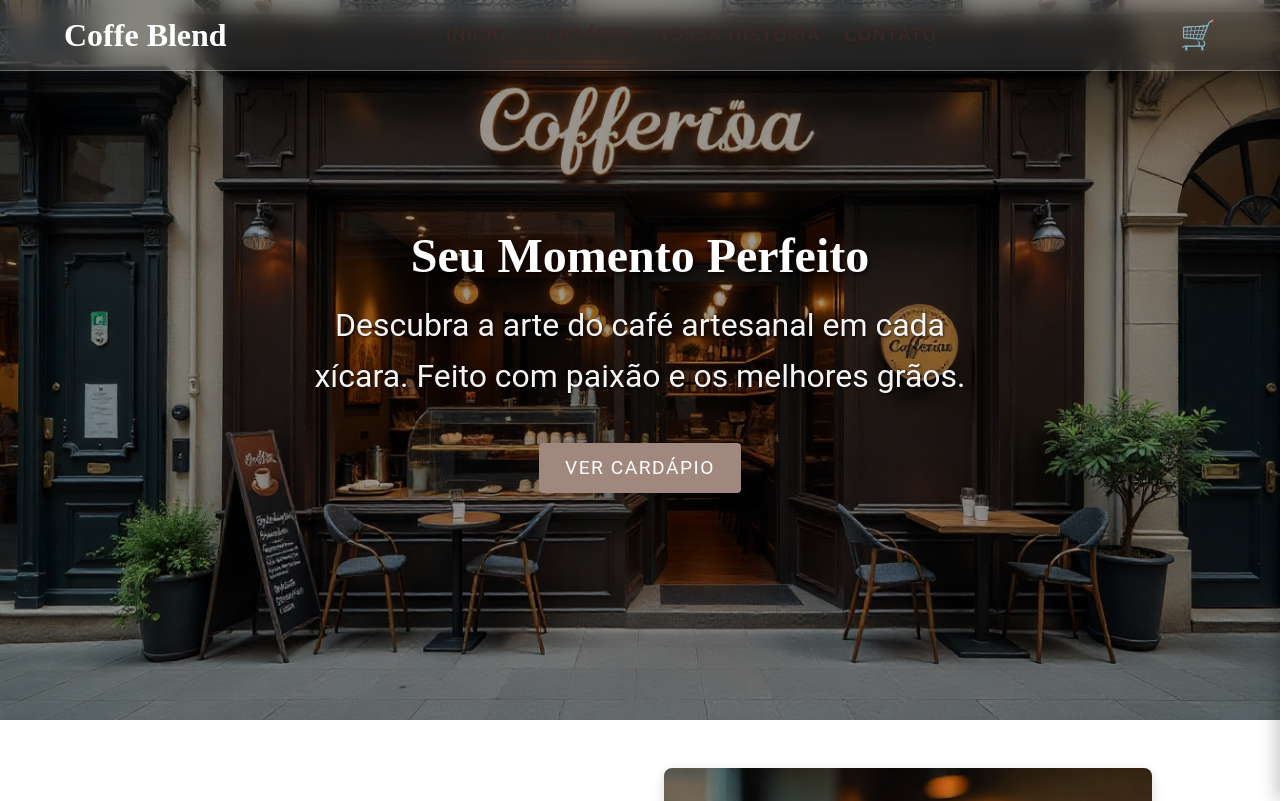
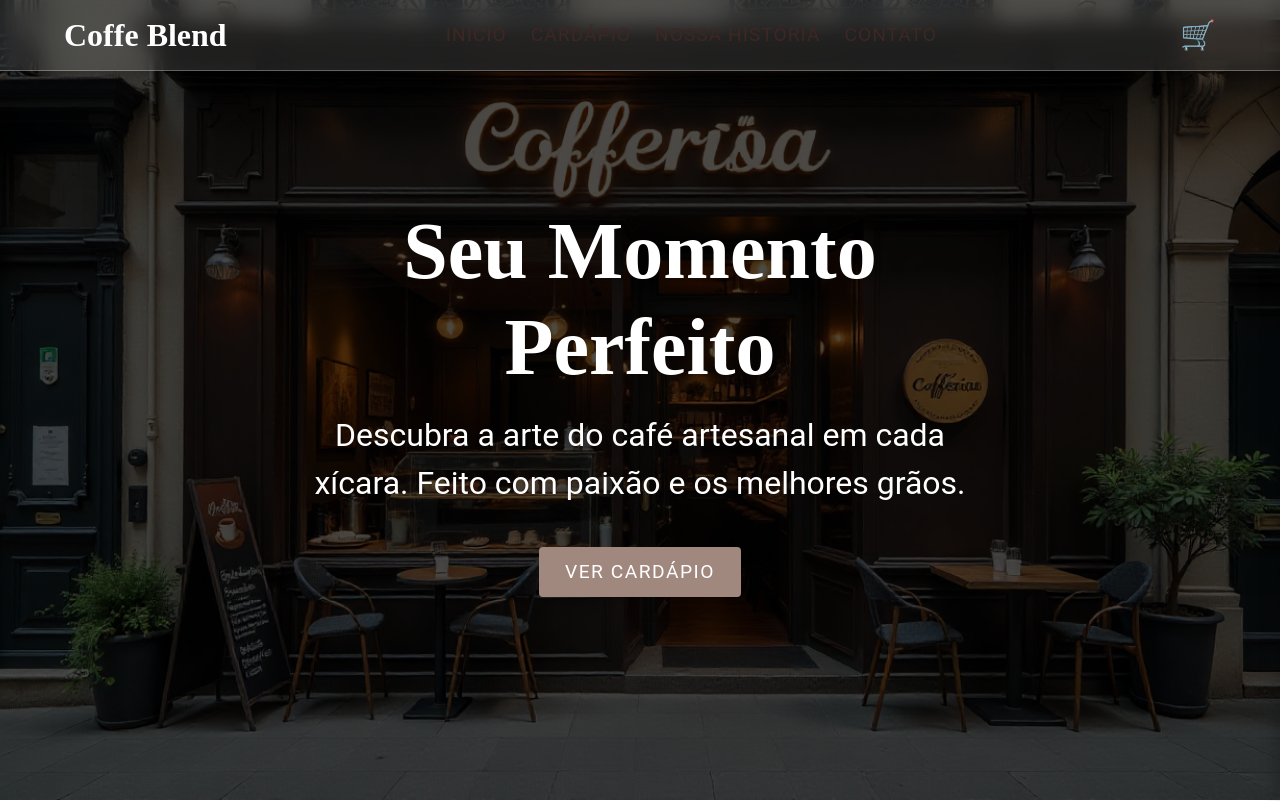
Before and after one commit to PatricAugusto/Free-Template-Cafeteria-v1, a React (Vite) app: page / in a window 1280 px wide. Shown: the top 801 px of the page. Built offline with nearby package versions, Linux system fonts and the light colour scheme.

Commit message:
style(hero): Adiciona overlay escuro no HeroSection para maximizar o contraste e a legibilidade do texto principal

```diff
--- a/src/components/HeroSection/HeroSection.styles.js
+++ b/src/components/HeroSection/HeroSection.styles.js
@@ -2,15 +2,17 @@ import styled from 'styled-components';
 import HeroBackground from '../../assets/hero-bg.jpeg';
 
 export const HeroContainer = styled.section`
-  background: url(${HeroBackground}) no-repeat center center/cover;
-  height: 90vh;
-  width: 100%;
+  position: relative;
+  height: 100vh;
+  display: flex;
+  align-items: center;
+  justify-content: center;
+  text-align: center;
 
-  display: flex;
-  justify-content: center;
-  align-items: center;
+  background-image: url(${HeroBackground});
+  background-size: cover;
+  background-position: center;
 
-  position: relative;
   &::before {
     content: '';
     position: absolute;
@@ -18,40 +20,43 @@ export const HeroContainer = styled.section`
     left: 0;
     right: 0;
     bottom: 0;
-    background-color: rgba(0, 0, 0, 0.4);
+    background-color: rgba(0, 0, 0, 0.7);
+    z-index: 1;
   }
 `;
 
 export const HeroContent = styled.div`
   position: relative;
   z-index: 2;
-  text-align: center;
-  max-width: 800px;
-  padding: ${({ theme }) => theme.spacings.extraLarge};
+  color: ${({ theme }) => theme.colors.white};
+  max-width: 700px;
+  padding: 0 20px;
 `;
 
 export const Title = styled.h1`
+  font-family: ${({ theme }) => theme.typography.heading};
+  font-size: 5rem;
+  font-weight: 700;
+  margin-bottom: ${({ theme }) => theme.spacings.medium};
+
   color: ${({ theme }) => theme.colors.white};
-  font-size: ${({ theme }) => theme.typography.size.huge};
-  margin-bottom: ${({ theme }) => theme.spacings.medium};
-  text-shadow: 2px 2px 4px rgba(0, 0, 0, 0.7);
 
-  @media (max-width: 768px) {
-    font-size: 2.5rem;
+  @media (max-width: 992px) {
+    font-size: 4rem;
   }
-
-  @media (max-width: 480px) {
-    font-size: 2rem;
+  @media (max-width: 576px) {
+    font-size: 3rem;
   }
 `;
 
 export const Subtitle = styled.p`
-  color: ${({ theme }) => theme.colors.background};
   font-size: ${({ theme }) => theme.typography.size.large};
+  line-height: 1.5;
   margin-bottom: ${({ theme }) => theme.spacings.large};
-  text-shadow: 1px 1px 3px rgba(0, 0, 0, 0.7);
 
-  @media (max-width: 768px) {
-    font-size: 1.1rem;
+  color: ${({ theme }) => theme.colors.white};
+
+  @media (max-width: 576px) {
+    font-size: ${({ theme }) => theme.typography.size.medium};
   }
 `;
```
